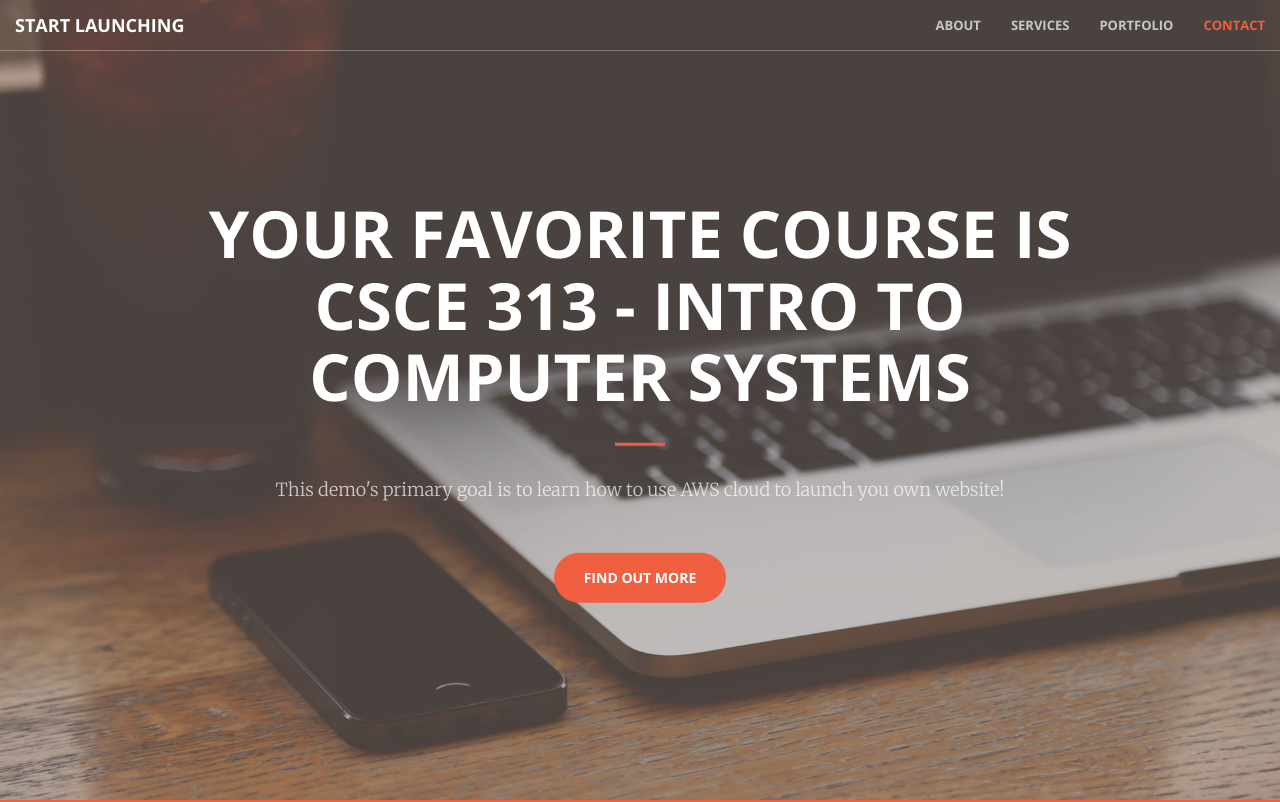
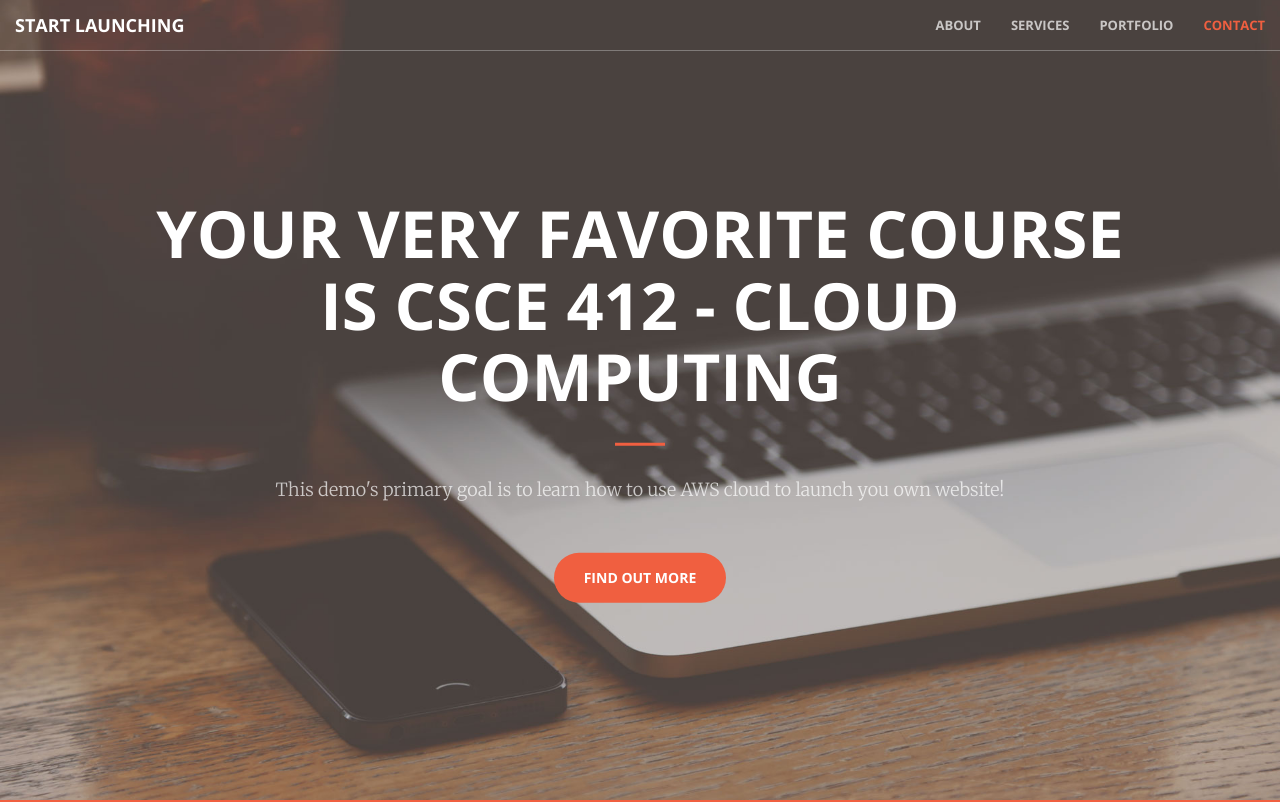
Before and after one commit to T-Lind/csce412tiernanlind-cd, a plain HTML site: page index.html in a window 1280 px wide. Shown: the top 802 px of the page. Drawn offline with nearby package versions, Linux system fonts and the light colour scheme.

Commit message:
change back!!

```diff
--- a/index.html
+++ b/index.html
@@ -79,7 +79,7 @@
     <header>
         <div class="header-content">
             <div class="header-content-inner">
-                <h1>Your Favorite Course is CSCE 313 - Intro to Computer Systems</h1>
+                <h1>Your Very Favorite Course is CSCE 412 - Cloud Computing</h1>
                 <hr>
                 <p>This demo's primary goal is to learn how to use AWS cloud to launch you own website!</p>
                 <a href="#about" class="btn btn-primary btn-xl page-scroll">Find Out More</a>
```
